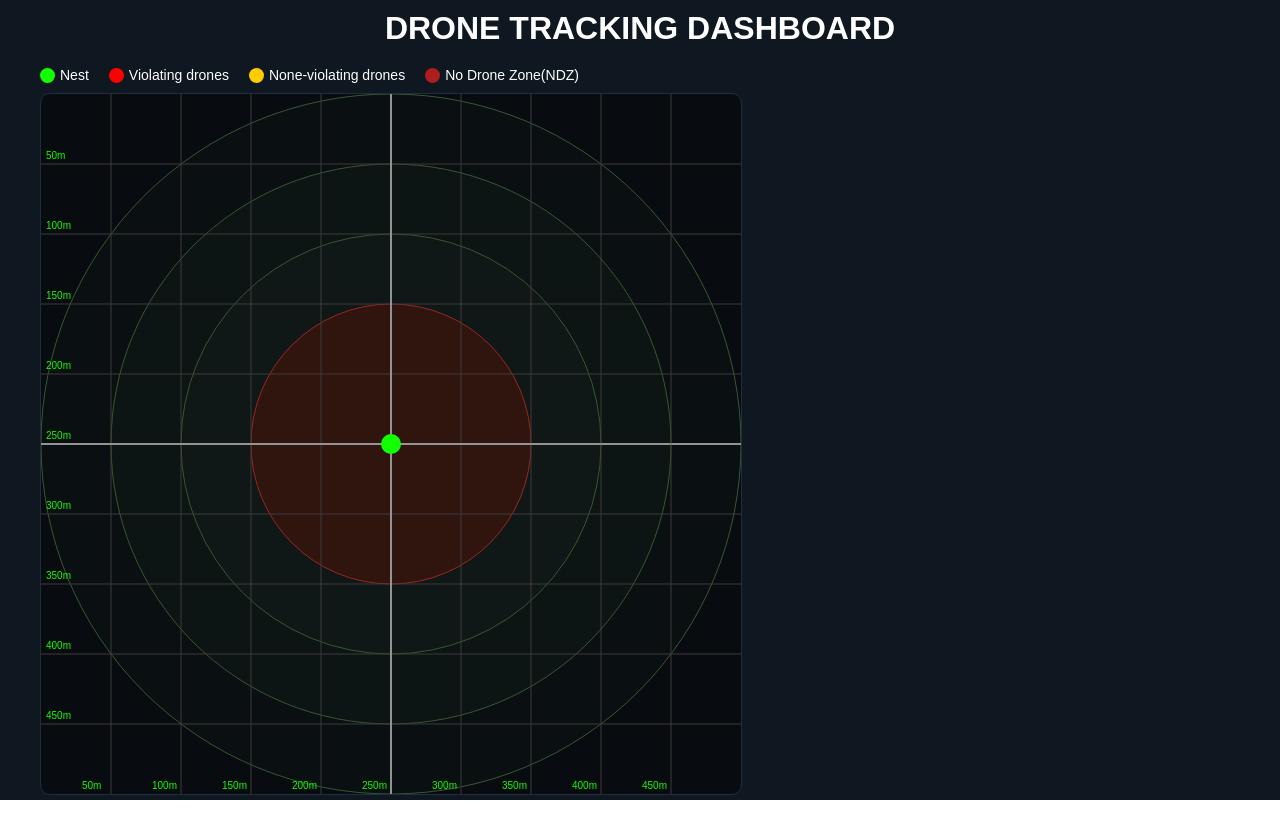
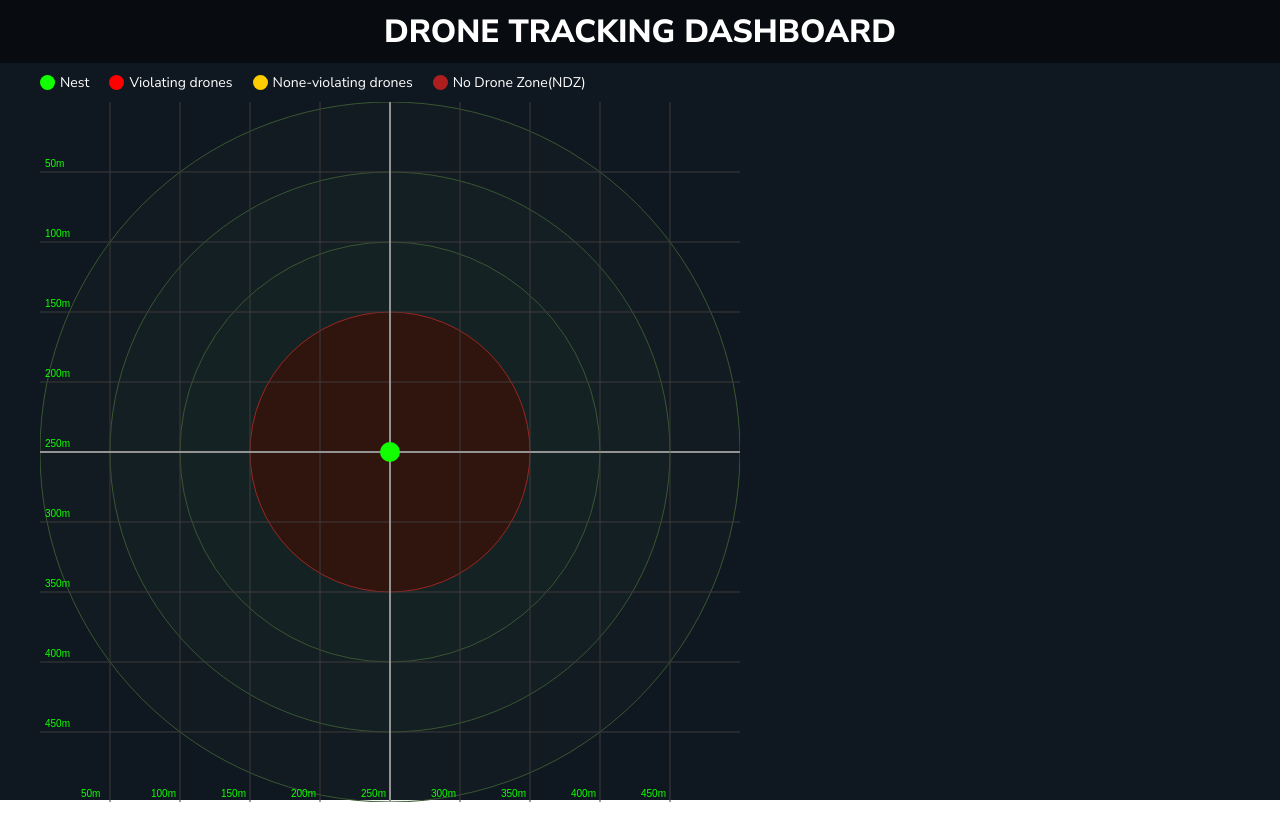
Before and after one commit to CihanErenler/reaktor-assignment, a React (Create React App) app: page / in a window 1280 px wide. Built offline with nearby package versions, Linux system fonts and the light colour scheme; no server answers.

Commit message:
fix sass

```diff
--- a/package.json
+++ b/package.json
@@ -8,7 +8,6 @@
     "@testing-library/user-event": "^13.5.0",
     "axios": "^1.2.1",
     "node-polyfill-webpack-plugin": "^2.0.1",
-    "node-sass": "^7.0.3",
     "react": "^18.2.0",
     "react-dom": "^18.2.0",
     "react-scripts": "5.0.1",
--- a/src/App.js
+++ b/src/App.js
@@ -1,4 +1,4 @@
-import "./Styles/App.scss";
+import "./Styles/App.css";
 import AppLayout from "./Components/AppLayout";
 
 function App() {
--- /dev/null
+++ b/src/Styles/App.css
@@ -0,0 +1,86 @@
+@import "./colors.css";
+@import url("https://fonts.googleapis.com/css2?family=Nunito+Sans:wght@200;300;400;600;700;800;900&display=swap");
+
+/* Reset */
+*,
+*::before,
+*::after {
+  padding: 0;
+  margin: 0;
+  box-sizing: border-box;
+}
+
+html,
+body {
+  font-family: "Nunito Sans", sans-serif;
+}
+
+.App {
+  background-color: var(--app-bg);
+  height: 100vh;
+}
+
+.App .main-title {
+  text-align: center;
+  color: var(--white);
+  text-transform: uppercase;
+  padding: 10px 20px;
+  background-color: var(--dark-bg);
+  font-weight: 800;
+}
+
+.App .app-container {
+  padding: 10px 40px;
+}
+
+/* Radar styles */
+.radar-wrapper .color-info-wrapper {
+  display: flex;
+}
+
+.radar-wrapper .color-info-wrapper .color-info .radar {
+  border: 1px solid var(--border-color);
+  background-color: var(--dark-bg);
+  border-radius: 10px;
+}
+
+.radar-wrapper .color-info-wrapper .radar-info {
+  color: var(--title-color);
+  font-size: 12px;
+}
+
+.radar-wrapper .color-info-wrapper .color-info {
+  margin-right: 20px;
+  display: flex;
+  align-items: center;
+  margin-bottom: 10px;
+}
+
+.radar-wrapper .color-info-wrapper .color-info .color {
+  display: block;
+  width: 15px;
+  height: 15px;
+  border-radius: 50%;
+  margin-right: 5px;
+}
+
+.radar-wrapper .color-info-wrapper .color-info .color.red {
+  background-color: var(--violating);
+}
+
+.radar-wrapper .color-info-wrapper .color-info .color.green {
+  background-color: var(--nest);
+}
+
+.radar-wrapper .color-info-wrapper .color-info .color.yellow {
+  background-color: var(--non-violating);
+}
+
+.radar-wrapper .color-info-wrapper .color-info .color.orange {
+  background-color: var(--ndz);
+}
+
+.radar-wrapper .color-info-wrapper .color-info .info {
+  color: var(--white);
+  font-size: 14px;
+}
--- a/src/Styles/App.scss
+++ /dev/null
@@ -1,88 +0,0 @@
-@import "colors";
-
-// Reset
-html,
-body {
-	*,
-	*::before,
-	*::after {
-		padding: 0;
-		margin: 0;
-		box-sizing: border-box;
-	}
-
-	font-family: "Nunito Sans", sans-serif;
-}
-
-// App styles
-.App {
-	background-color: $app-bg;
-	height: 100vh;
-
-	.main-title {
-		text-align: center;
-		color: $white;
-		text-transform: uppercase;
-		padding: 10px 20px;
-		// background-color: $dark-bg;
-		font-weight: 800;
-	}
-
-	.app-container {
-		padding: 10px 40px;
-	}
-
-	// Canvas styles
-	.radar-wrapper {
-		.color-info-wrapper {
-			display: flex;
-
-			.color-info {
-				margin-right: 20px;
-				display: flex;
-				align-items: center;
-				margin-bottom: 10px;
-
-				.color {
-					display: block;
-					width: 15px;
-					height: 15px;
-					border-radius: 50%;
-					margin-right: 5px;
-				}
-
-				.color.red {
-					background-color: $violating;
-				}
-
-				.color.green {
-					background-color: $nest;
-				}
-
-				.color.yellow {
-					background-color: $non-violating;
-				}
-
-				.color.orange {
-					background-color: $ndz;
-				}
-
-				.info {
-					color: $white;
-					font-size: 14px;
-				}
-			}
-		}
-
-		.radar {
-			border: 1px solid $border-color;
-			background-color: $dark-bg;
-			border-radius: 10px;
-		}
-
-		.radar-info {
-			color: $title-color;
-			font-size: 12px;
-		}
-	}
-}
--- a/src/Styles/_colors.scss
+++ /dev/null
@@ -1,10 +0,0 @@
-// Colors
-$app-bg: #0f1820;
-$dark-bg: #080c10;
-$title-color: #a4d1ff;
-$border-color: #1f2e3e;
-$white: #fff;
-$violating: #ff0000;
-$non-violating: #ffcc00;
-$nest: #11ff00;
-$ndz: #af1e1e;
--- /dev/null
+++ b/src/Styles/colors.css
@@ -0,0 +1,11 @@
+:root {
+  --app-bg: #0f1820;
+  --dark-bg: #080c10;
+  --title-color: #a4d1ff;
+  --border-color: #1f2e3e;
+  --white: #fff;
+  --violating: #ff0000;
+  --non-violating: #ffcc00;
+  --nest: #11ff00;
+  --ndz: #af1e1e;
+}
```
Also changed, not shown: 1 other file (tests, documents, lock files or other folders). Lines whose indentation alone changed are shown as unchanged.
